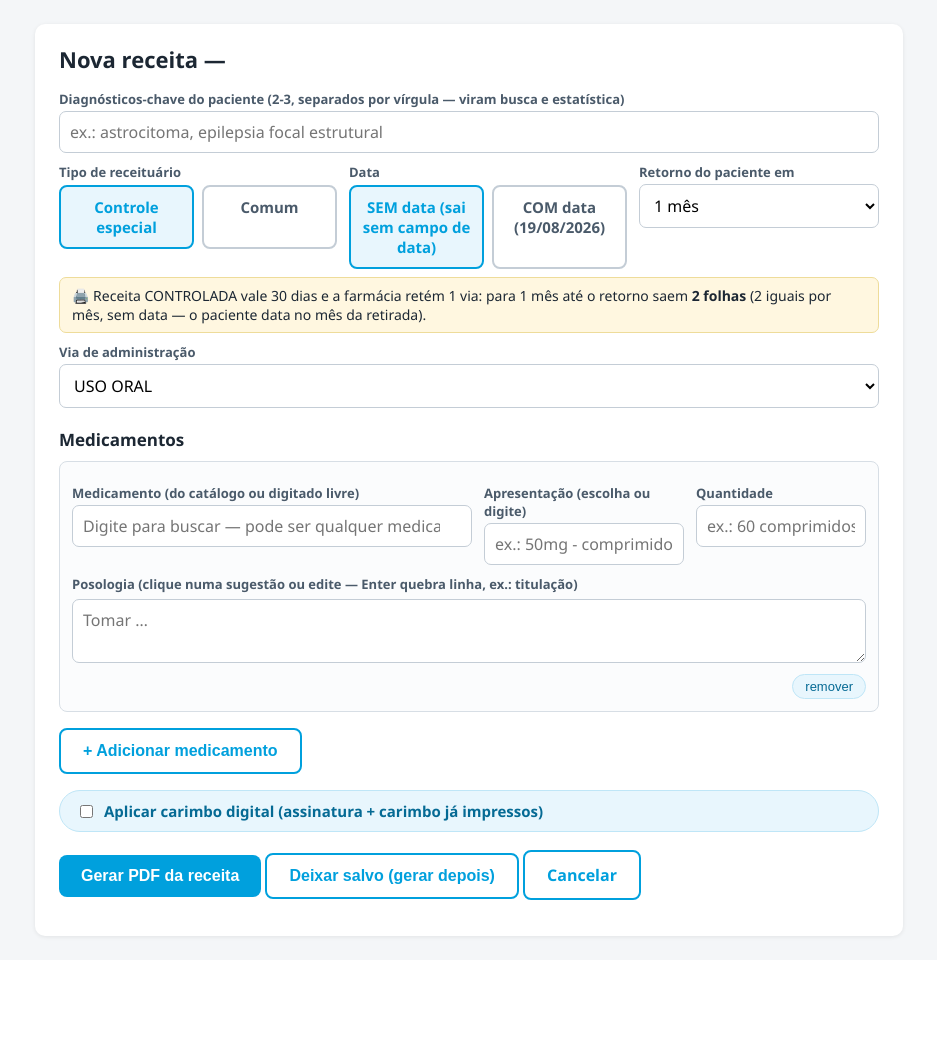
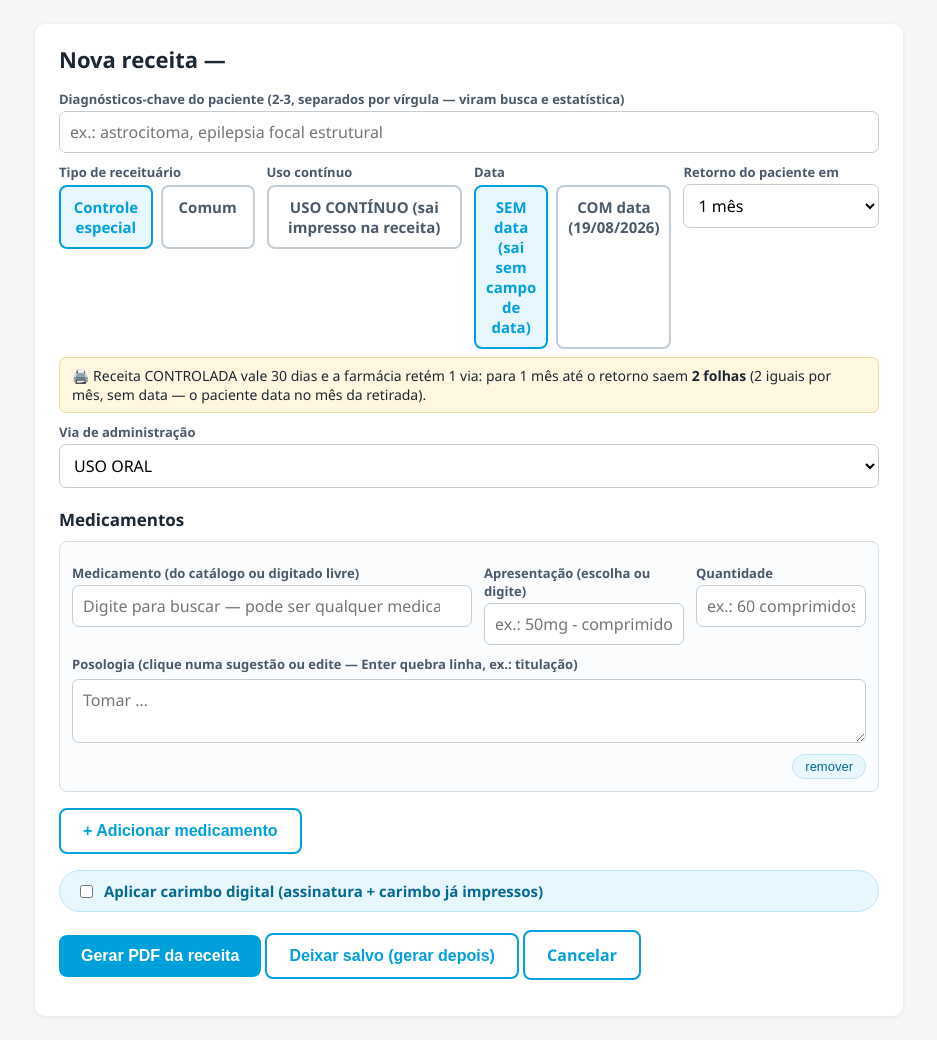
Before and after one commit to pardinithales/projeto-receitas, a FastAPI app: page /pacientes/1/receita in a window 1280 px wide. Shown: the part 54-1094 px from the top of the page, without its empty margins (171-1108 px from the left). Before the commit the page ends 994 px from the top, so only its background shows below. Run offline with FastAPI, Linux system fonts and the light colour scheme; data comes from the database, SQL or seed files in the repository; data that the repository does not hold is empty.

Commit message:
feat: opcao USO CONTINUO na receita
Checkbox no formulario; sai impresso ao lado da via de administracao e o
guia de folhas passa a considerar que psicotropico de uso continuo vale
2 meses (metade das folhas ate o retorno).

Co-Authored-By: Claude Fable 5 <noreply@anthropic.com>

```diff
--- a/app/main.py
+++ b/app/main.py
@@ -331,6 +331,7 @@ def form_receita(request: Request, pid: int, copiar_de: int | None = None):
 def emitir_receita(pid: int,
                    tipo: str = Form("controle_especial"),
                    via_administracao: str = Form("USO ORAL"),
+                   uso_continuo: str = Form(""),
                    com_data: str = Form("sem"),
                    acao: str = Form("gerar"),
                    vias: int = Form(1),
@@ -345,6 +346,7 @@ def emitir_receita(pid: int,
     if autorizado is False:
         return ERRO_SENHA
     payload = {"tipo": tipo, "via_administracao": via_administracao,
+               "uso_continuo": uso_continuo == "sim",
                "com_data": com_data, "vias": vias, "itens": itens_raw,
                "carimbo": bool(autorizado)}
     con = db.conectar()
@@ -386,6 +388,7 @@ def _gerar_pdf_receita(con, doc_id: int) -> str:
         data=data_txt,
         vias=int(payload.get("vias", 1)),
         carimbo=bool(payload.get("carimbo")),
+        uso_continuo=bool(payload.get("uso_continuo")),
     )
     nome_arq = f"{doc_id:05d}_receita_{datetime.now():%Y%m%d}.pdf"
     destino = config.SAIDA_DIR / f"paciente_{paciente['id']}" / nome_arq
--- a/app/services/receita_pdf.py
+++ b/app/services/receita_pdf.py
@@ -31,6 +31,7 @@ class Receita:
     data: str = ""                    # "18/08/2026" (vazio = sai sem campo de data)
     vias: int = 1                     # nº de folhas (SEM data: controladas = 2/mês)
     carimbo: bool = False             # aplica carimbo digital sobre a linha de assinatura
+    uso_continuo: bool = False        # imprime USO CONTÍNUO (controlada passa a valer 2 meses)
 
 
 def _texto_quebrado(canvas: Canvas, texto: str, x: float, y: float, largura: float,
@@ -157,6 +158,8 @@ def gerar_receita_pdf(receita: Receita, destino: Path) -> Path:
         y -= 9 * mm
         c.setFont("Helvetica-Bold", 11)
         c.drawString(MARGEM_ESQ, y, receita.via_administracao)
+        if receita.uso_continuo:
+            c.drawRightString(LARGURA - MARGEM_DIR, y, "USO CONTÍNUO")
         y -= 8 * mm
 
         for item in receita.itens:
--- a/app/templates/receita_form.html
+++ b/app/templates/receita_form.html
@@ -17,6 +17,13 @@
             <span>Controle especial</span></label>
           <label><input type="radio" name="tipo" value="comum">
             <span>Comum</span></label>
+        </div>
+      </div>
+      <div>
+        <label>Uso contínuo</label>
+        <div class="radio-grupo">
+          <label><input type="checkbox" name="uso_continuo" value="sim" onchange="guiaFolhas()">
+            <span>USO CONTÍNUO (sai impresso na receita)</span></label>
         </div>
       </div>
       <div>
@@ -108,13 +115,20 @@ function toggleVias() {
 function guiaFolhas() {
   const controlada = document.querySelector('input[name=tipo]:checked').value === 'controle_especial';
   const semData = document.querySelector('input[name=com_data][value=sem]').checked;
+  const usoCont = document.querySelector('input[name=uso_continuo]').checked;
   const meses = parseInt(document.getElementById('meses-retorno').value);
   let folhas, texto;
   if (!semData) {
     folhas = controlada ? 2 : 1;
     texto = controlada
-      ? 'COM data: sai <b>2 folhas iguais</b> (1ª via fica retida na farmácia, 2ª via do paciente). Vale 30 dias.'
+      ? 'COM data: sai <b>2 folhas iguais</b> (1ª via fica retida na farmácia, 2ª via do paciente). ' +
+        (usoCont ? 'Com USO CONTÍNUO o psicotrópico vale <b>2 meses</b>.' : 'Vale 30 dias.')
       : 'COM data: sai <b>1 folha</b>. Receita comum de uso contínuo vale por 2 meses na UBS.';
+  } else if (controlada && usoCont) {
+    folhas = Math.ceil(meses / 2) * 2;
+    texto = `Receita CONTROLADA com USO CONTÍNUO vale 2 meses (a farmácia retém 1 via): ` +
+            `para ${meses} ${meses === 1 ? 'mês' : 'meses'} até o retorno saem <b>${folhas} folhas</b> ` +
+            `(2 iguais a cada 2 meses, sem data — o paciente data no mês da retirada).`;
   } else if (controlada) {
     folhas = meses * 2;
     texto = `Receita CONTROLADA vale 30 dias e a farmácia retém 1 via: para ${meses} ` +
@@ -240,6 +254,8 @@ function iniciar() {
     document.querySelector(`input[name=tipo][value=${p.tipo}]`).checked = true;
     if (p.via_administracao)
       document.querySelector('select[name=via_administracao]').value = p.via_administracao;
+    if (p.uso_continuo)
+      document.querySelector('input[name=uso_continuo]').checked = true;
     (p.itens || []).forEach(i => novaLinha(i));
   } else {
     novaLinha();
```
